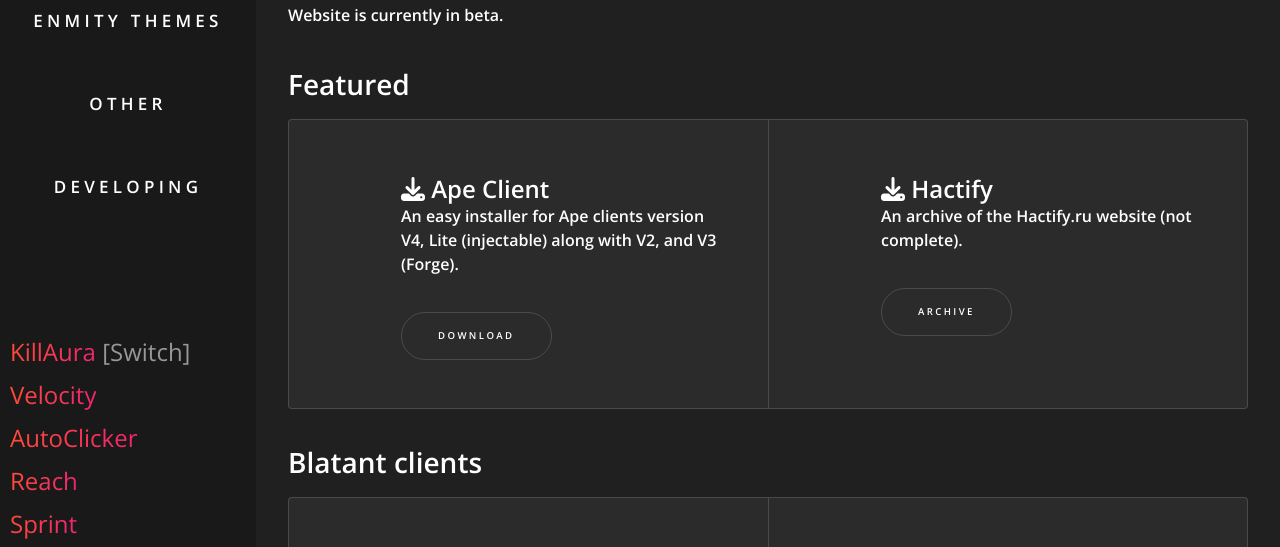
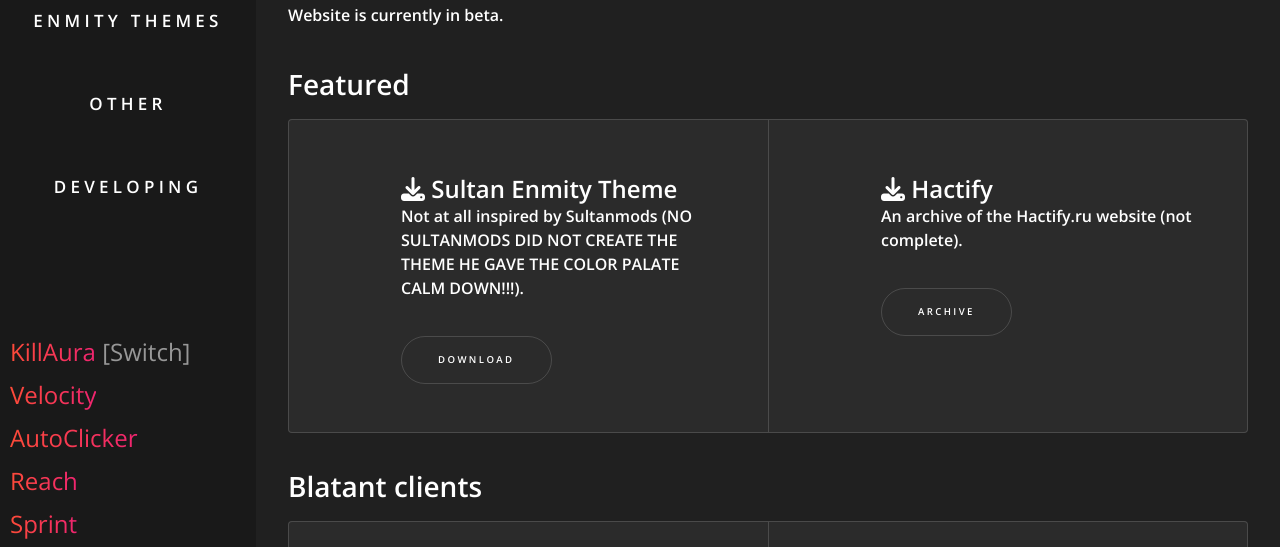
Before and after one commit to Leizurly/leizurly2.github.io, a plain HTML site: page index.html in a window 1280 px wide. Shown: the part 159-706 px from the top of the page. Drawn offline with nearby package versions, Linux system fonts and the light colour scheme.

Commit message:
Update index.html

```diff
--- a/index.html
+++ b/index.html
@@ -39,9 +39,9 @@
         <h2 id="featured">Featured</h2>
         <div class="features card text-white bg-box mb-3">
             <section>
-                <i class="fa-solid fa-download fa-xl" style="color:white; "><span style="font-family: 'Open Sans', sans-serif;"> Ape Client</span></i>
-                <h4>An easy installer for Ape clients version V4, Lite (injectable) along with V2, and V3 (Forge).</h4>
-                <br><button value="Download" onclick="window.open('apes/index.html')">Download</button><p></p>
+                <i class="fa-solid fa-download fa-xl" style="color:white; "><span style="font-family: 'Open Sans', sans-serif;"> Sultan Enmity Theme</span></i>
+                <h4>Not at all inspired by Sultanmods (NO SULTANMODS DID NOT CREATE THE THEME HE GAVE THE COLOR PALATE CALM DOWN!!!).</h4>
+                <br><button value="Download" onclick="window.open('https://raw.githubusercontent.com/Leizurly/discord-sultan/main/sultan.json')">Download</button><p></p>
             </section>
             <section>
                 <i class="fa-solid fa-download fa-xl" style="color:white; "><span style="font-family: 'Open Sans', sans-serif;"> Hactify</span></i>
```
